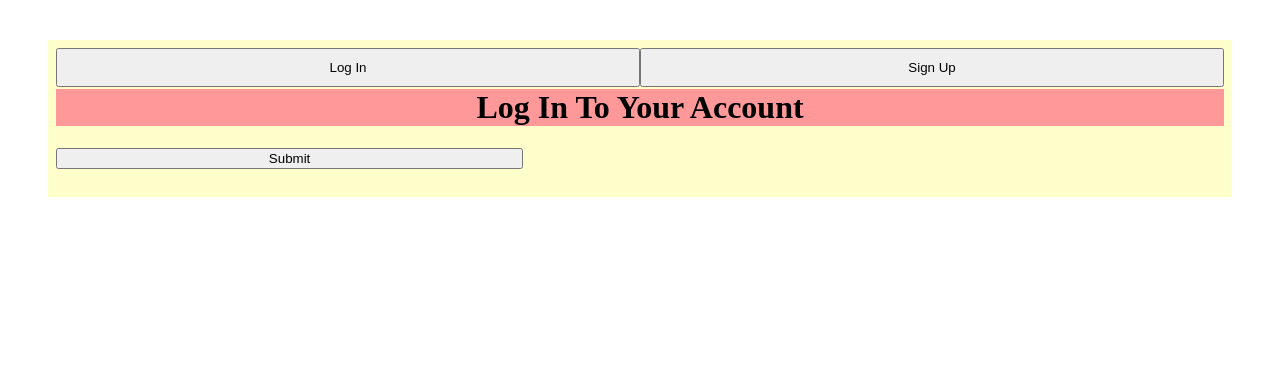
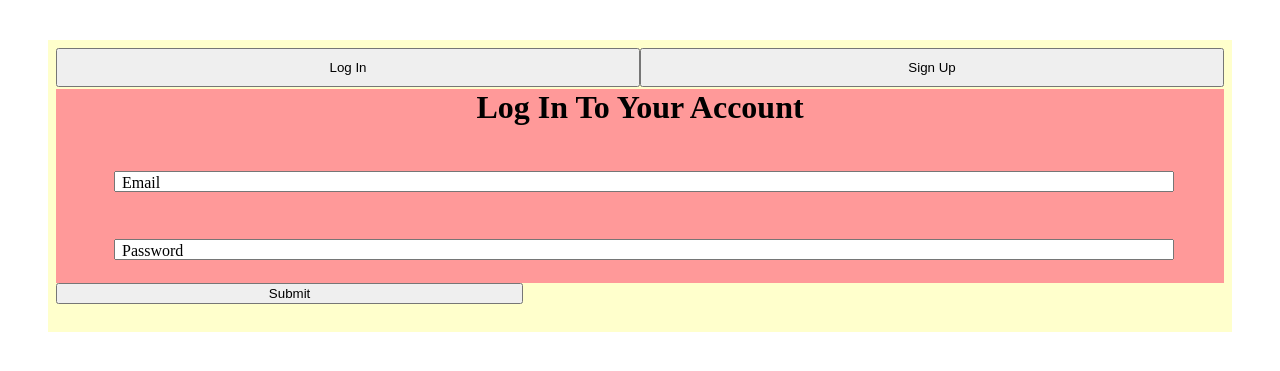
Before and after one commit to melilly/therapyhelp, a PHP site: page /login/index.php in a window 1280 px wide. Shown: the top 371 px of the page. Run offline with PHP 8.4, Linux system fonts and the light colour scheme.

Commit message:
Passed in str, made login block reappear

```diff
--- a/login/index.php
+++ b/login/index.php
@@ -11,15 +11,15 @@
 <body>
 	<div class="parent">
 		<div id="top-content">
-      <button onclick="openTab(event, login)">
+      <button onclick="openTab(event, 'login')">
         Log In
       </button>
-      <button onclick="openTab(event, signup)">
+      <button onclick="openTab(event, 'signup')">
         Sign Up
       </button>
     </div>
     <div id="main-content">
-      <div class="active" id="login">
+      <div class="tab active" id="login">
         <h1>Log In To Your Account</h1>
         <div class="field">
           <label id="email">Email</label>
@@ -30,7 +30,7 @@
           <input type="text"/>
         </div>
       </div>
-      <div id="signup">
+      <div class="tab" id="signup">
         <h1>Create Your Account</h1>
         <div class="field">
           <label id="fname">First Name</label>
--- a/login/style.css
+++ b/login/style.css
@@ -14,7 +14,7 @@
   padding: 20px 0px;
 }
 
-#main-content div{
+#main-content .tab{
   background: #ff9999;
   display: none;
 }
```
